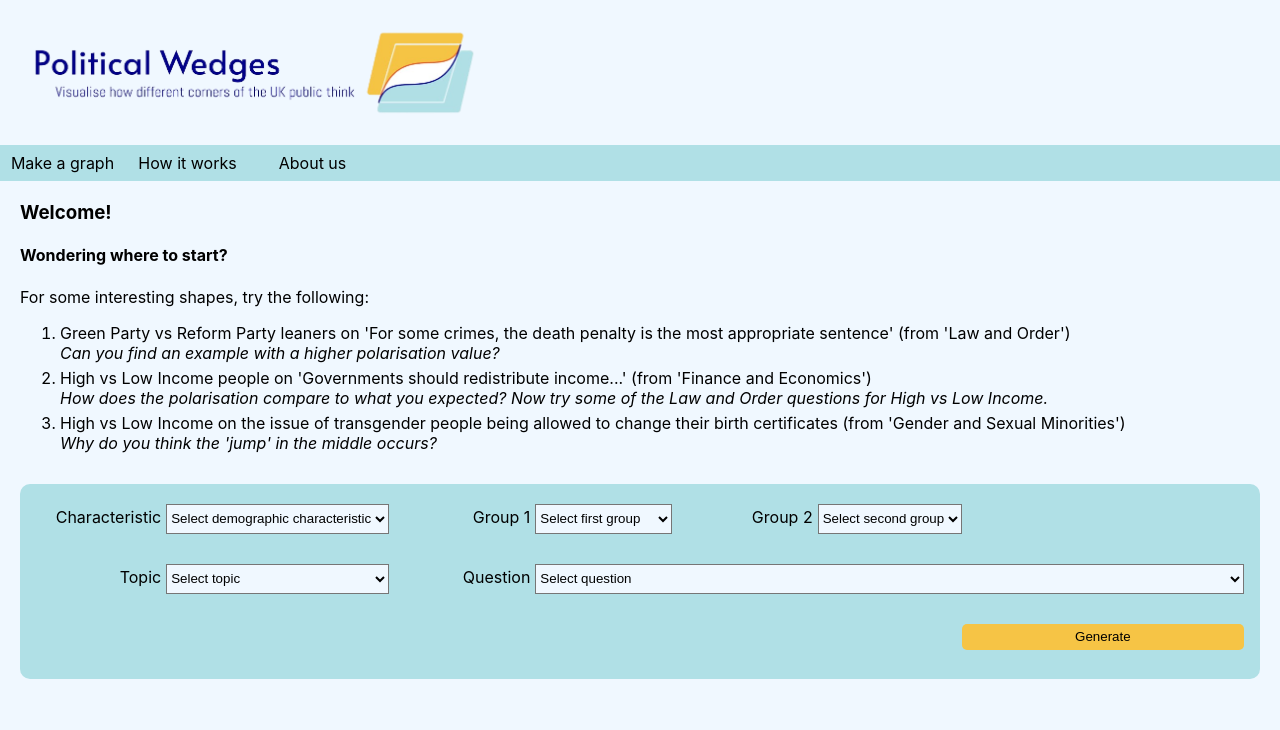
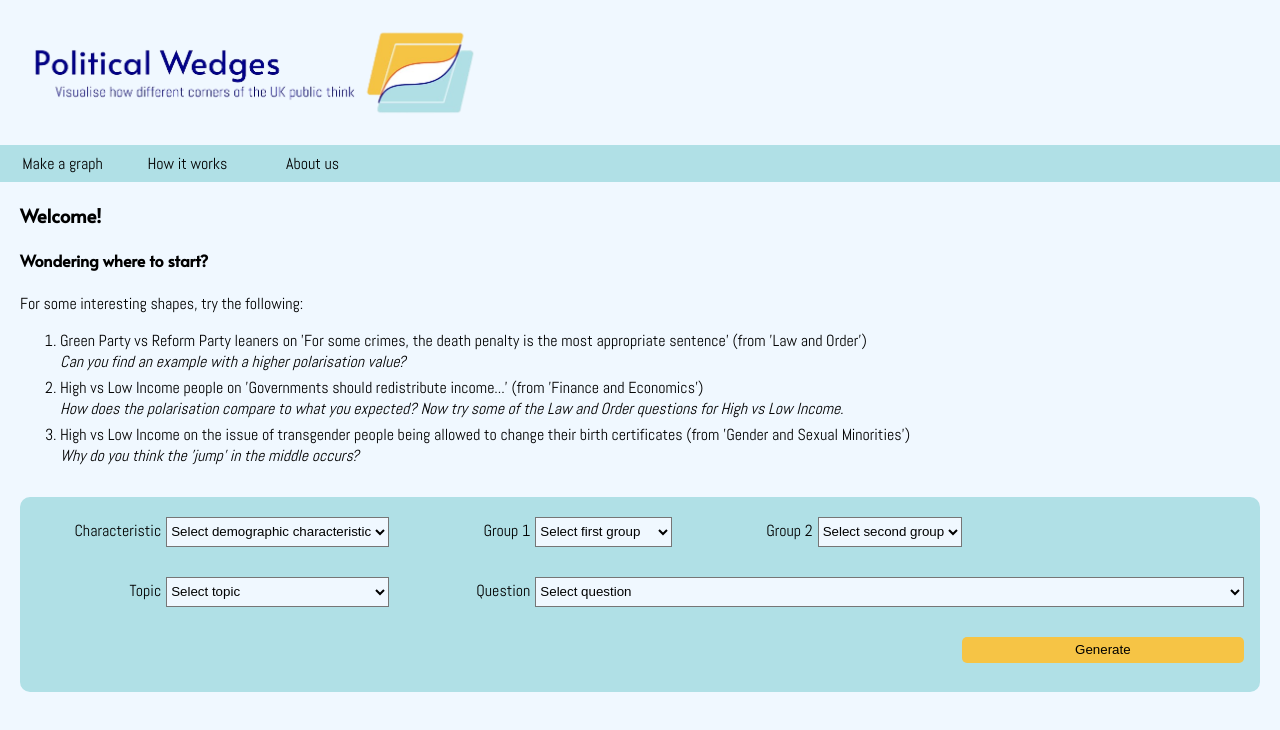
Before and after one commit to z-for-zarrin/political_wedges, a React (Create React App) app in the folder client/: page / in a window 1280 px wide. Shown: the top 730 px of the page. Built offline with nearby package versions, Linux system fonts and the light colour scheme.

Commit message:
Alata and Abel fonts imported from Google Fonts

```diff
--- a/client/public/index.html
+++ b/client/public/index.html
@@ -3,6 +3,10 @@
   <head>
     <meta charset="utf-8" />
     <link rel="icon" href="%PUBLIC_URL%/favicon.ico" />
+    <link rel="preconnect" href="https://fonts.googleapis.com">
+    <link rel="preconnect" href="https://fonts.gstatic.com" crossorigin>
+    <link href="https://fonts.googleapis.com/css2?family=Alata&display=swap" rel="stylesheet">
+    <link href="https://fonts.googleapis.com/css2?family=Abel&family=Alata&display=swap" rel="stylesheet">
     <meta name="viewport" content="width=device-width, initial-scale=1" />
     <meta name="theme-color" content="#000000" />
     <meta
--- a/client/src/App.css
+++ b/client/src/App.css
@@ -7,6 +7,14 @@ header{
 
 #logo{
   height: 125px;
+}
+
+h3{
+  font-family: 'Alata', Arial, Helvetica, sans-serif;
+}
+
+h4{
+  font-family: 'Alata', Arial, Helvetica, sans-serif;
 }
 
 nav > ul{
@@ -37,6 +45,7 @@ nav > ul{
 
 body{
   background-color: #f0f8ff;
+  font-family: 'Abel', Arial, Helvetica, sans-serif;
 }
 
 .page{
--- a/client/src/components/About.js
+++ b/client/src/components/About.js
@@ -8,7 +8,7 @@ const About = () => {
     return(
         <section className="page">
             <section className="profile">
-                <img className='profile-photo' src={joey} alt='picture of Joey climbing a tree'/>
+                <img className='profile-photo' src={joey} alt='Joey climbing a tree'/>
                 <div className='profile-content'>
                     <h3>Joey Cartwright — Backend Developer & Data Scientist</h3>
                     <p>Joey, like his co-creator and (according to historians) close friend Zarrin,
@@ -58,7 +58,7 @@ const About = () => {
                         </a>
                     </div>
                 </div>
-                <img className='profile-photo' src={zarrin} alt="candid picture of zarrin sitting and smiling. the back of joey's head is there"/>
+                <img className='profile-photo' src={zarrin} alt="candid of zarrin sitting and smiling. the back of joey's head is there"/>
             </section>
             <footer>
                 <a className='credit' href="https://www.flaticon.com/free-icons/linkedin" title="linkedin icons">Linkedin icons created by Fathema Khanom - Flaticon</a>
```
Also changed, not shown: client/src/containers/GraphContainer.js (+1 -1 lines).
